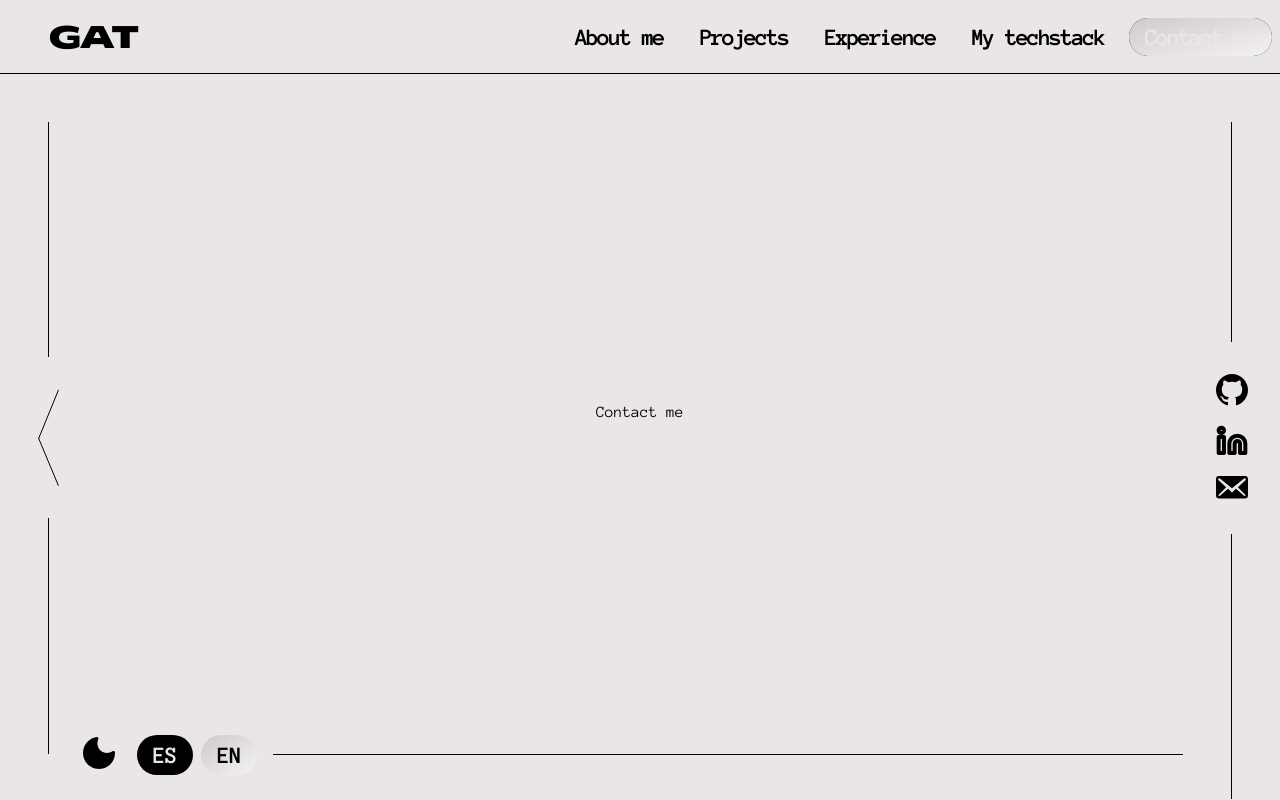
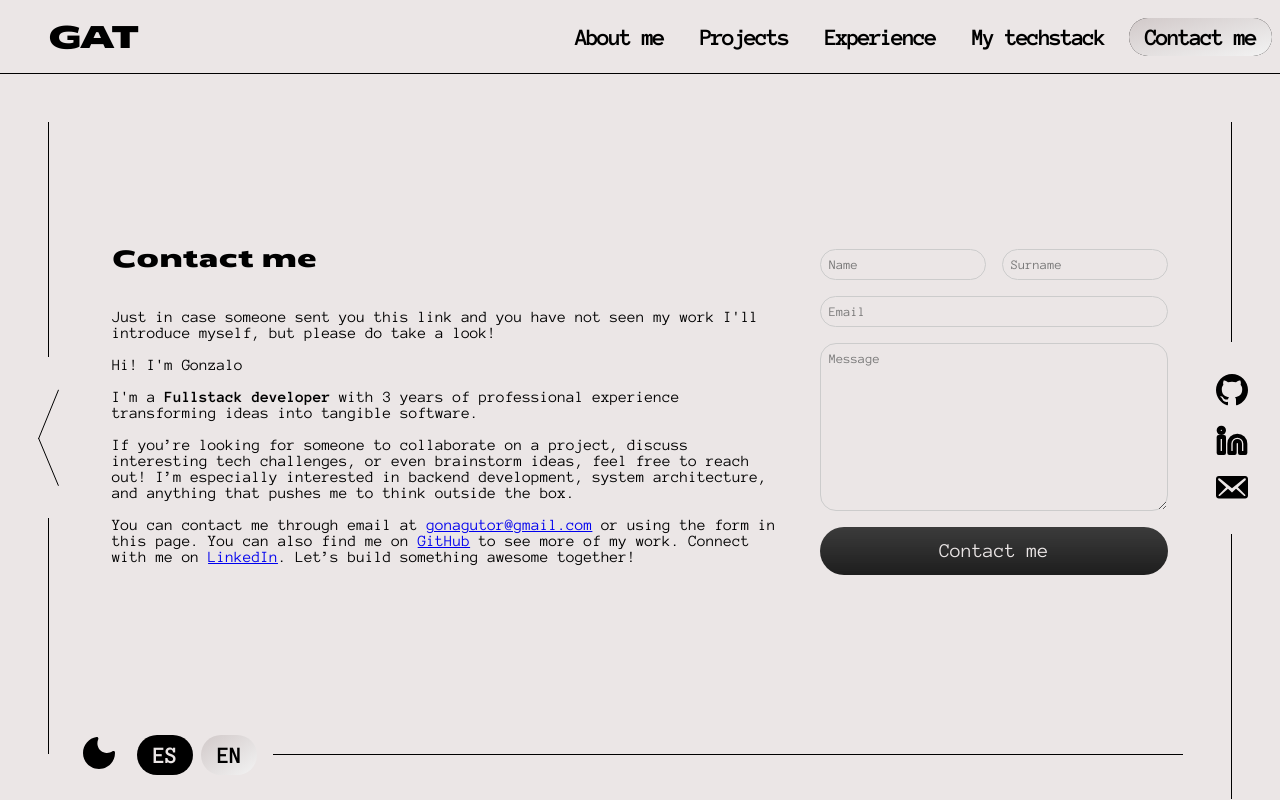
Before and after one commit to gonagutor/portfolio, a SvelteKit app: page /contact in a window 1280 px wide. Built offline with nearby package versions, Linux system fonts and the light colour scheme; no server answers.

Commit message:
Setup aboutme page

```diff
--- a/package.json
+++ b/package.json
@@ -34,6 +34,7 @@
 	},
 	"type": "module",
 	"dependencies": {
-		"lodash": "^4.17.21"
+		"lodash": "^4.17.21",
+		"nodemailer": "^6.9.16"
 	}
 }
--- a/src/app.html
+++ b/src/app.html
@@ -21,6 +21,11 @@
 				document.documentElement.setAttribute(DATA_THEME_KEY, theme);
 			})();
 		</script>
+		<style>
+			.grecaptcha-badge {
+				display: none !important;
+			}
+		</style>
 		%sveltekit.head%
 	</head>
 	<body data-sveltekit-preload-data="hover">
--- a/src/components/common/Navbar/DesktopNavbar.svelte
+++ b/src/components/common/Navbar/DesktopNavbar.svelte
@@ -88,6 +88,8 @@
 	.navigator > li > a[aria-current='true'] {
 		padding: 0.75rem;
 		border-radius: 50rem;
+
+		color: var(--foreground) !important;
 		background: var(--highlight-gradient);
 	}
 
--- a/src/lib/i18n/locales/en.json
+++ b/src/lib/i18n/locales/en.json
@@ -16,6 +16,20 @@
 	},
 	"content": {
 		"aboutMe": "Hello! I'm Gonzalo<br/><br/>A <b>Fullstack developer with 3 years of experience</b> transforming ideas into tangible products.<br/><br/>I've worked for projects such as <b>Wabi</b> (Santander Bank's vehicle renting), where I was in charge of the web application, mobile, and backend development<br/><br/>I'm mostly a self taught programmer, with a great handle on languages like <b>Java, Javascript, Go and Dart.</b><br/><br/>I love solving problems, and I'm familiar with Agile Development principles.<br/><br/>I'm always diving deeper in what I know and learning new things. I always have some side project that is always on the outter bounds of what I can do.<br/><br/>Looks like I would be a fit in your team? Do you have a project in mind? <b>Contact me!</b><br/><br/>If you still need some convincing swipe right or click the arrow to view my projects and experience",
+		"contactMe": "<p>Just in case someone sent you this link and you have not seen my work I'll introduce myself, but please do take a look!<p>Hi! I'm Gonzalo</p><p>I'm a <b>Fullstack developer</b> with 3 years of professional experience transforming ideas into tangible software.</p><p>If you’re looking for someone to collaborate on a project, discuss interesting tech challenges, or even brainstorm ideas, feel free to reach out! I’m especially interested in backend development, system architecture, and anything that pushes me to think outside the box.</p><p>You can contact me through email at <a href='mailto:gonagutor@gmail.com'>gonagutor@gmail.com</a> or using the form in this page. You can also find me on <a href='https://github.com/gonagutor' target='_blank'>GitHub</a> to see more of my work. Connect with me on <a href='https://www.linkedin.com/in/gonagutor/' target='_blank'>LinkedIn</a>. Let’s build something awesome together!</p>",
+		"contactForm": {
+			"name": "Name",
+			"surname": "Surname",
+			"email": "Email",
+			"message": "Message",
+			"submit": "Contact me",
+			"errors": {
+				"nameRequired": "The name is required",
+				"emailRequired": "The email is required",
+				"messageRequired": "The message is required",
+				"emailInvalid": "The email is not valid"
+			}
+		},
 		"now": "Now"
 	},
 	"alt": {
--- a/src/lib/i18n/locales/es.json
+++ b/src/lib/i18n/locales/es.json
@@ -1,7 +1,7 @@
 {
 	"header": "GAT",
 	"title": {
-		"contactMe": "Contactame",
+		"contactMe": "Contáctame",
 		"aboutMe": "Sobre mi",
 		"myTechstack": "Mi techstack",
 		"projects": "Proyectos",
@@ -16,6 +16,20 @@
 	},
 	"content": {
 		"aboutMe": "¡Hola! Soy Gonzalo<br/><br/>Soy un <b>desarrollador Fullstack con 3 años de experiencia</b> transformando ideas en software tangible.<br/><br/>He trabajado en proyectos de empresas como <b>Wabi</b> (del Banco Santander), donde me encargué de desarrollos de aplicaciones web y móviles, incluyendo el frontend y el backend.<br/><br/>Soy mayormente autodidacta, con un gran dominio de lenguajes como <b>Java, Javascript, Go y Dart.</b><br/><br/>Me apasiona resolver problemas, y estoy familiarizado con metodologías ágiles de desarrollo.<br/><br/>Estoy constantemente actualizando mis conocimientos y habilidades ya que siempre tengo algún proyecto personal entre manos que supera lo que se en el momento.<br/><br/>¿Parece que encajaría en tu equipo? ¿Tienes algún proyecto en mente?<b>¡No dudes en contactarme!</b><br/><br/>Si todavía necesitas convencerte desliza hacia la derecha o haz click en la flecha para echar un vistazo a mis proyectos",
+		"contactMe": "<p>Por si acaso alguien te ha enviado este enlace y no has visto mi trabajo me presentaré, ¡pero por favor échale un vistazo a mis proyectos!</p><p>¡Hola! Soy Gonzalo</p><p>Soy un <b>Desarrollador Fullstack</b> con 3 años de experiencia profesional transformando ideas en software tangible.</p><p>Si estás buscando a alguien para colaborar en un proyecto, discutir retos tecnológicos interesantes, o incluso una lluvia de ideas, ¡no dudes en ponerte en contacto conmigo! Estoy especialmente interesado en el desarrollo de backend, arquitectura de sistemas, y cualquier cosa que me empuja a pensar fuera de la caja.</p><p>Puedes ponerte en contacto conmigo por correo electrónico en <a href='mailto:gonagutor@gmail.com'>gonagutor@gmail.com</a> o usando de esta página. También puedes encontrarme en <a href='https://github.com/gonagutor' target='_blank'>GitHub</a> para ver más de mi trabajo. Conecta conmigo en <a href='https://www.linkedin.com/in/gonagutor/' target='_blank'>LinkedIn</a>. ¡Vamos a construir algo impresionante juntos!</p>",
+		"contactForm": {
+			"name": "Nombre",
+			"surname": "Apellidos",
+			"email": "Correo electrónico",
+			"message": "Mensaje",
+			"submit": "Contacta conmigo",
+			"errors": {
+				"nameRequired": "El nombre es obligatorio",
+				"emailRequired": "El correo electrónico es obligatorio",
+				"messageRequired": "El mensaje es obligatorio",
+				"emailInvalid": "El correo electrónico no es válido"
+			}
+		},
 		"now": "Actualidad"
 	},
 	"alt": {
--- /dev/null
+++ b/src/lib/mailer.ts
@@ -0,0 +1,32 @@
+'use server';
+import nodemailer from 'nodemailer';
+import SMTPTransport from 'nodemailer/lib/smtp-transport';
+import { EMAIL_USER, EMAIL_PASS, EMAIL_PORT, EMAIL_SERVER, EMAIL_TO } from '$env/static/private';
+
+const nodemailerConfig: SMTPTransport | SMTPTransport.Options | string = {
+	host: EMAIL_SERVER,
+	port: parseInt(EMAIL_PORT),
+	auth: {
+		user: EMAIL_USER,
+		pass: EMAIL_PASS
+	}
+};
+
+const transporter = nodemailer.createTransport(nodemailerConfig);
+
+export async function sendMail(
+	name: string,
+	surname: string,
+	from: string,
+	text: string
+): Promise<SMTPTransport.SentMessageInfo> {
+	return transporter.sendMail({
+		from: EMAIL_USER,
+		to: EMAIL_TO,
+		subject: `Alguien está intentando contactar contigo`,
+		html: `
+			<p>${name} ${surname} (${from})</p>
+			<p>${text}</p>
+		`
+	});
+}
--- /dev/null
+++ b/src/routes/api/send-mail/+server.ts
@@ -0,0 +1,61 @@
+import { json } from '@sveltejs/kit';
+import { sendMail } from '$lib/mailer';
+import { SECRET_RECAPTCHA_KEY } from '$env/static/private';
+
+export async function POST({ request }) {
+	try {
+		const { name, surname, email, message, recaptchaToken } = await request.json();
+
+		if (
+			!name?.trim() ||
+			!surname?.trim() ||
+			!email?.trim() ||
+			!message?.trim() ||
+			!recaptchaToken?.trim()
+		) {
+			return json(
+				{
+					success: false,
+					message: 'Missing required fields'
+				},
+				{ status: 400 }
+			);
+		}
+
+		const recaptchaResponse = await fetch('https://www.google.com/recaptcha/api/siteverify', {
+			method: 'POST',
+			headers: {
+				'Content-Type': 'application/x-www-form-urlencoded'
+			},
+			body: `secret=${SECRET_RECAPTCHA_KEY}&response=${recaptchaToken}`
+		});
+
+		const recaptchaResult = await recaptchaResponse.json();
+
+		if (!recaptchaResult.success) {
+			return json(
+				{
+					success: false,
+					message: 'reCAPTCHA verification failed'
+				},
+				{ status: 400 }
+			);
+		}
+
+		await sendMail(name, surname, email, message);
+
+		return json({
+			success: true,
+			message: 'Email sent successfully'
+		});
+	} catch (error) {
+		console.error('Error:', error);
+		return json(
+			{
+				success: false,
+				message: 'Failed to send email'
+			},
+			{ status: 500 }
+		);
+	}
+}
--- a/src/routes/contact/+page.svelte
+++ b/src/routes/contact/+page.svelte
@@ -1,14 +1,98 @@
 <script lang="ts">
 	import { t } from '$lib/i18n/i18n';
+	import { writable } from 'svelte/store';
+	import { PUBLIC_RECAPTCHA_KEY } from '$env/static/public';
+
+	let name = writable('');
+	let surname = writable('');
+	let email = writable('');
+	let message = writable('');
+	let error = writable('');
+
+	const sendRequest = async (token: string) => {
+		if (!$name) {
+			error.set($t('content.contactForm.errors.nameRequired'));
+			return;
+		}
+		if (!$email) {
+			error.set($t('content.contactForm.errors.emailRequired'));
+			return;
+		}
+		if (!$message) {
+			error.set($t('content.contactForm.errors.messageRequired'));
+			return;
+		}
+		if (!/^[^\s@]+@[^\s@]+\.[^\s@]+$/.test($email)) {
+			error.set($t('content.contactForm.errors.emailInvalid'));
+			return;
+		}
+
+		const response = await fetch('/api/send-mail', {
+			method: 'POST',
+			headers: {
+				'Content-Type': 'application/json'
+			},
+			body: JSON.stringify({
+				name: $name,
+				surname: $surname,
+				email: $email,
+				message: $message,
+				recaptchaToken: token
+			})
+		});
+		const result = await response.json();
+		if (result.error) {
+			error.set(result.error);
+		} else {
+			error.set('');
+			name.set('');
+			surname.set('');
+			email.set('');
+			message.set('');
+		}
+	};
+
+	const handleSumbit = async () => {
+		grecaptcha.ready(() =>
+			grecaptcha.execute(PUBLIC_RECAPTCHA_KEY, { action: 'submit' }).then(sendRequest)
+		);
+	};
 </script>
 
 <svelte:head>
 	<title>gonagutor - {$t('title.contactMe')}</title>
 	<meta name="description" content={$t('description.contactMe')} />
+	<script
+		src="https://www.google.com/recaptcha/api.js?render={PUBLIC_RECAPTCHA_KEY}"
+		async
+		defer
+	></script>
+	<style>
+		.grecaptcha-badge {
+			top: 10rem !important;
+			z-index: 1000 !important;
+			display: block !important;
+		}
+	</style>
 </svelte:head>
 
 <div class="contact-container">
-	<p>Contact me</p>
+	<section class="contact-text">
+		<h1>{$t('title.contactMe')}</h1>
+		<p>{@html $t('content.contactMe')}</p>
+	</section>
+	<form class="contact-form" on:submit|preventDefault={handleSumbit}>
+		<div style="display: flex; gap: 1rem;">
+			<input type="text" bind:value={$name} placeholder={$t('content.contactForm.name')} />
+			<input type="text" bind:value={$surname} placeholder={$t('content.contactForm.surname')} />
+		</div>
+		<input type="email" bind:value={$email} placeholder={$t('content.contactForm.email')} />
+		<textarea bind:value={$message} placeholder={$t('content.contactForm.message')} />
+		<button type="submit">{$t('content.contactForm.submit')}</button>
+		{#if $error}
+			<p style="color: red;">{$error}</p>
+		{/if}
+	</form>
 </div>
 
 <style>
@@ -25,4 +109,72 @@
 		padding-inline: 7rem;
 		pointer-events: all;
 	}
+
+	.contact-text {
+		display: flex;
+		flex-direction: column;
+	}
+
+	.contact-text h1 {
+		margin-bottom: 0;
+		font-family: var(--font-display);
+	}
+
+	.contact-form {
+		display: flex;
+		flex-direction: column;
+		gap: 1rem;
+		width: 100%;
+		max-width: 500px;
+	}
+
+	input,
+	textarea {
+		flex: 1 1;
+		padding: 0.5rem;
+		border: 1px solid #ccc;
+		border-radius: 4px;
+		font-family: var(--font);
+		color: var(--foreground);
+		background: var(--background);
+		border-radius: 16px;
+	}
+
+	textarea {
+		min-height: 150px;
+		resize: vertical;
+	}
+
+	button {
+		padding: 0.5rem;
+		border-radius: 3rem;
+		height: 3rem;
+		border: none;
+		cursor: pointer;
+
+		color: var(--background);
+		background: var(--button-gradient);
+		font-family: var(--font);
+		font-size: 1.25rem;
+
+		transition: background-position 0.3s;
+		background-size: 1px calc(3rem * 2);
+		background-position: bottom right;
+	}
+
+	button:hover {
+		background-position: 0 0;
+	}
+
+	@media (max-width: 842px) {
+		.contact-container {
+			flex-direction: column;
+			padding-inline: 3rem;
+			padding-bottom: 2rem;
+		}
+		form > div {
+			flex-direction: column;
+			gap: 0.5rem;
+		}
+	}
 </style>
```
Also changed, not shown: 1 other file (tests, documents, lock files or other folders).
